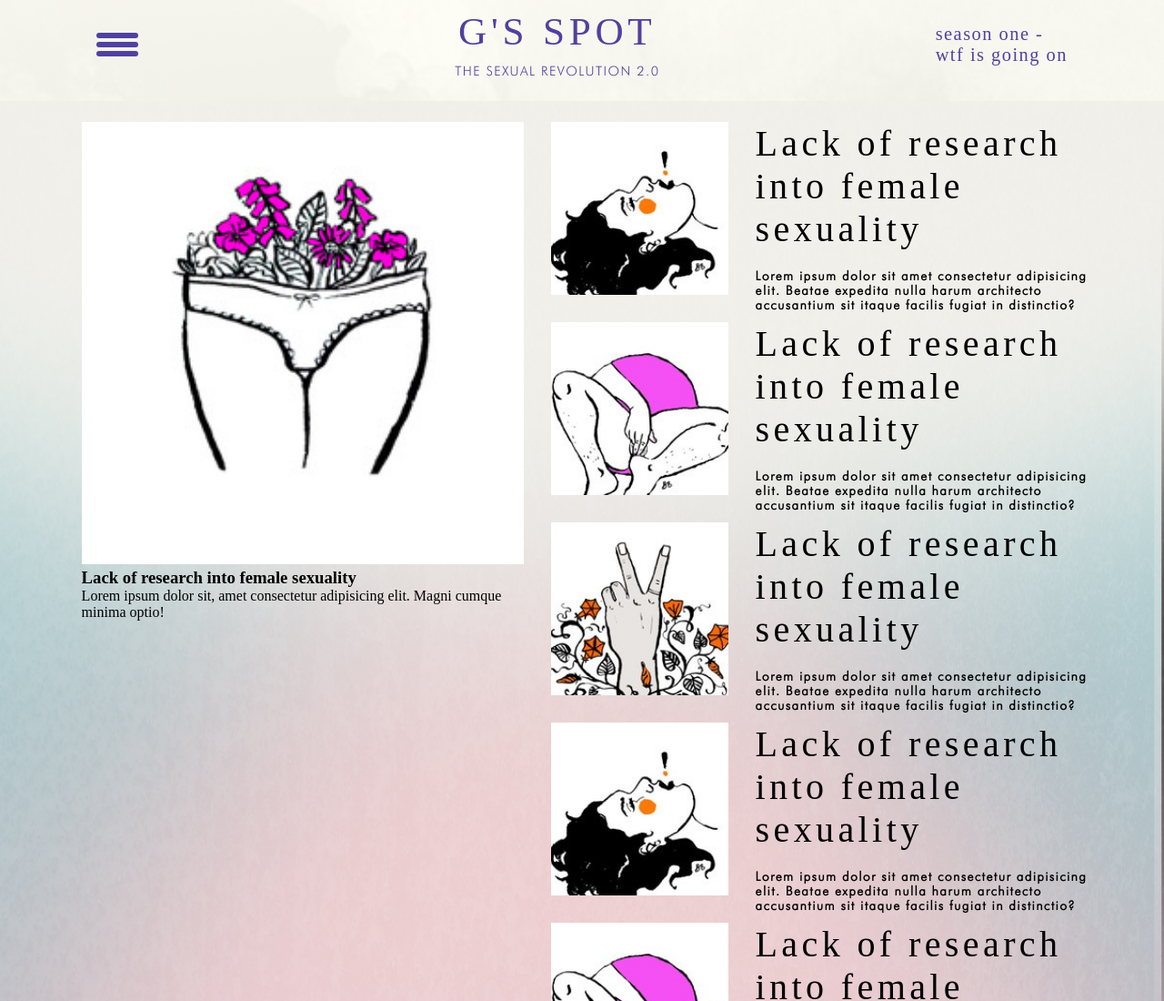
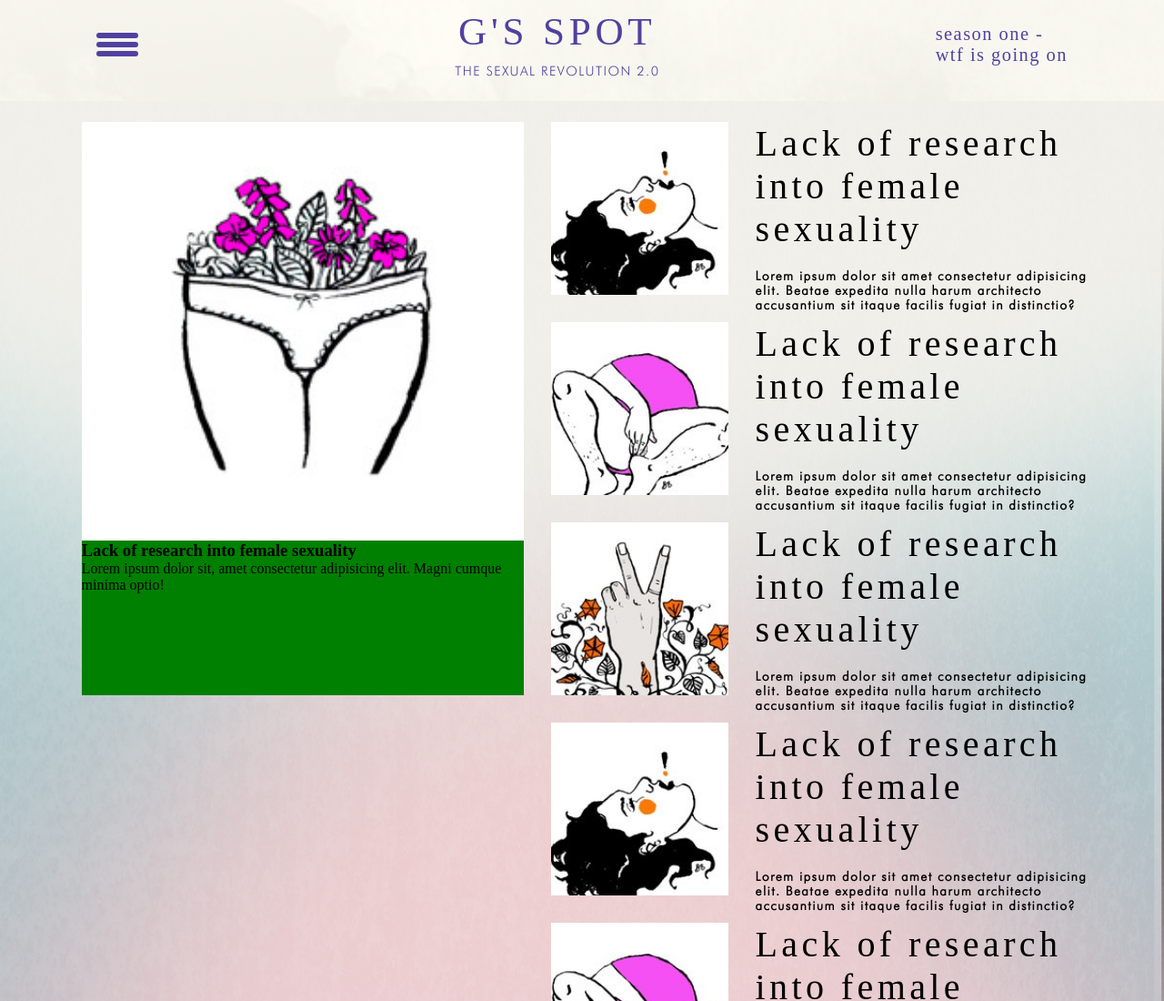
Before and after one commit to DaveCoded/Georgias-blog, a plain HTML site: page index.html in a window 1280 px wide. Shown: the top 1100 px of the page at 91% size. Drawn offline with Linux system fonts and the light colour scheme; a web font is replaced by a local one.

Commit message:
position caption box

```diff
--- a/style.css
+++ b/style.css
@@ -148,6 +148,20 @@ body {
   width: 100%;
 }
 
+.image-caption {
+  z-index: 20;
+  height: 27%;
+  width: 100%;
+  background-color: green;
+  position: absolute;
+  bottom: 0;
+  left: 0;
+}
+
+.image-caption__title {}
+
+.image-caption__excerpt {}
+
 /* =================================================
    ============= SECONDARY ARTICLES ================
    ================================================= */
```
